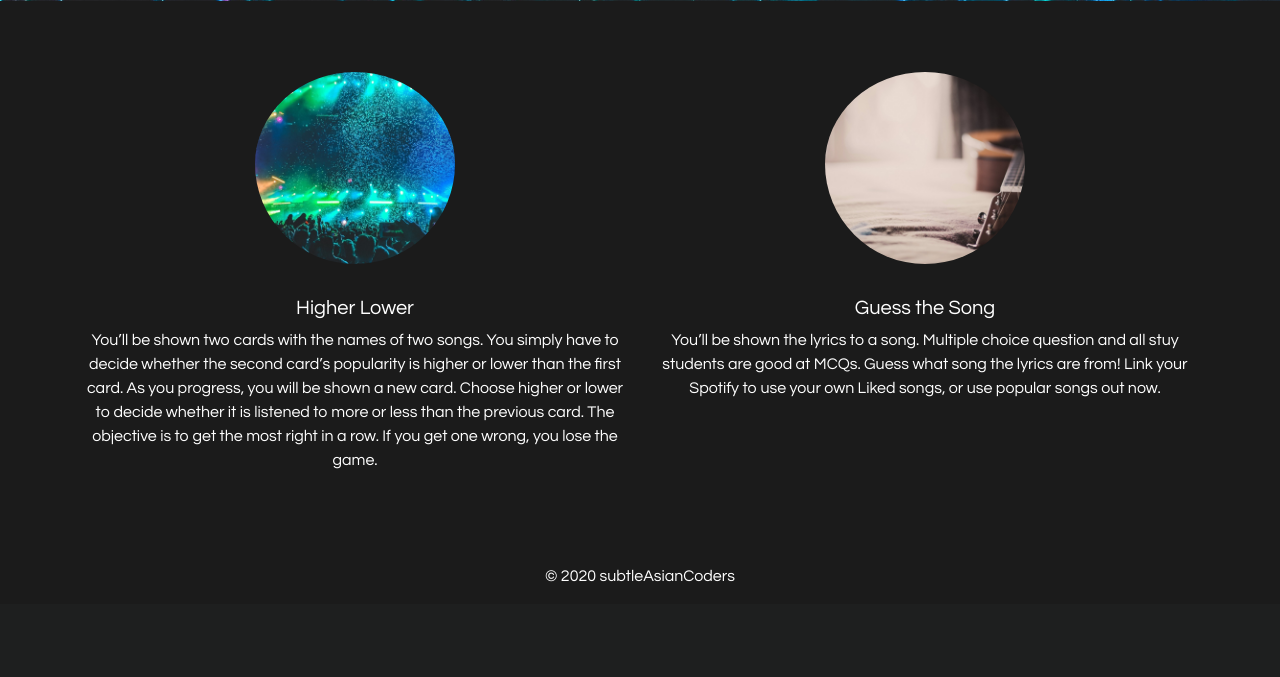
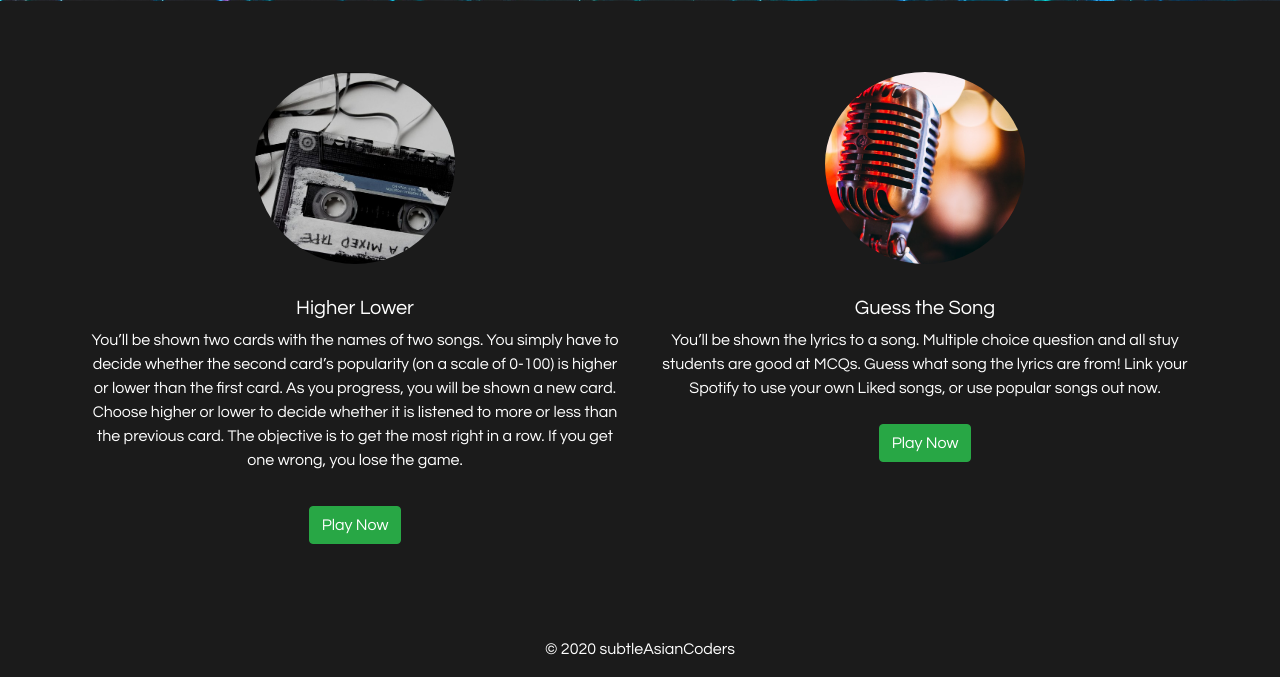
Before and after one commit to yaruluo/subtleAsianCoders_luoY-chanM-lauE-leeR, a Flask app: page / in a window 1280 px wide. Shown: the part 529-1206 px from the top of the page. Before the commit the page ends 1111 px from the top, so only its background shows below. Run offline with Flask 2, Linux system fonts and the light colour scheme; some libraries are stand-ins or nearby versions.

Commit message:
small pushes

```diff
--- a/app/templates/higherlowerscreen.html
+++ b/app/templates/higherlowerscreen.html
@@ -10,7 +10,7 @@ Higher Lower
     <h1>The Higher Lower Game</h1>
     <p>
       You’ll be shown two cards with the names of two songs. You simply have
-      to decide whether the second card’s popularity is
+      to decide whether the second card’s popularity (on a scale of 0-100) is
       higher or lower than the first card. As you progress, you will be
       shown a new card. Choose higher or lower to decide whether it is
       listened to more or less than the previous card. The objective is to
--- a/app/templates/home.html
+++ b/app/templates/home.html
@@ -58,16 +58,17 @@
       <div id="higher-lower-without-token" class="col-sm-12 col-md-6">
         {% endif %}
         <div class="text-center">
-          <img class="bottom-image pt-2" src="../static/img/background_1.jpg" />
+          <img class="bottom-image pt-2" src="../static/img/circle1.jpg" />
           <br /><br>
           <p class="h5 pt-2">Higher Lower</p>
           You’ll be shown two cards with the names of two songs. You simply have
-          to decide whether the second card’s popularity is
+          to decide whether the second card’s popularity (on a scale of 0-100) is
           higher or lower than the first card. As you progress, you will be
           shown a new card. Choose higher or lower to decide whether it is
           listened to more or less than the previous card. The objective is to
           get the most right in a row. If you get one wrong, you lose the game.
-          <br />
+          <br /><br>
+          <a id="see-songs-btn" class="btn btn-success" href="/higher_lower/screen">Play Now</a>
         </div>
       </div>
       {% if session['access_token'] %}
@@ -76,15 +77,15 @@
         <div id="guess-the-song-section-without-token" class="col-sm-12 col-md-6">
           {% endif %}
           <div class="text-center">
-            <img class="bottom-image pt-2" src="../static/img/background_2.jpg"/>
+            <img class="bottom-image pt-2" src="../static/img/circle2.jpeg"/>
             <br /><br>
             <p class="h5 pt-2">Guess the Song</p>
             You’ll be shown the lyrics to a song. Multiple choice question and
             all stuy students are good at MCQs. Guess what song the lyrics are
             from! Link your Spotify to use your own Liked songs, or use popular
             songs out now.
-            <br />
-            <!-- <a class="btn btn-success" href="/guess_the_song">Play Now</a> -->
+            <br /><br>
+            <a class="btn btn-success" href="/guess_the_song">Play Now</a>
           </div>
         </div>
         {% if session['access_token'] %}
@@ -96,7 +97,7 @@
             Connect with your Spotify account to view and listen to your recently
             liked songs. If you see a new song you like in the “Random Pop”
             version of Higher Lower, heart it to add to your page of Hearted Songs.
-            <br />
+            <br /><br>
             <a id="see-songs-btn" class="btn btn-success" href="/hearted_songs">See Songs</a>
           </div>
         </div>
```
Also changed, not shown: app/static/js/higherlowergame.js (+13 -4 lines), app/site.db, app/static/img/circle1.jpg (added), app/static/img/circle2.jpeg (added), 2 other files.
